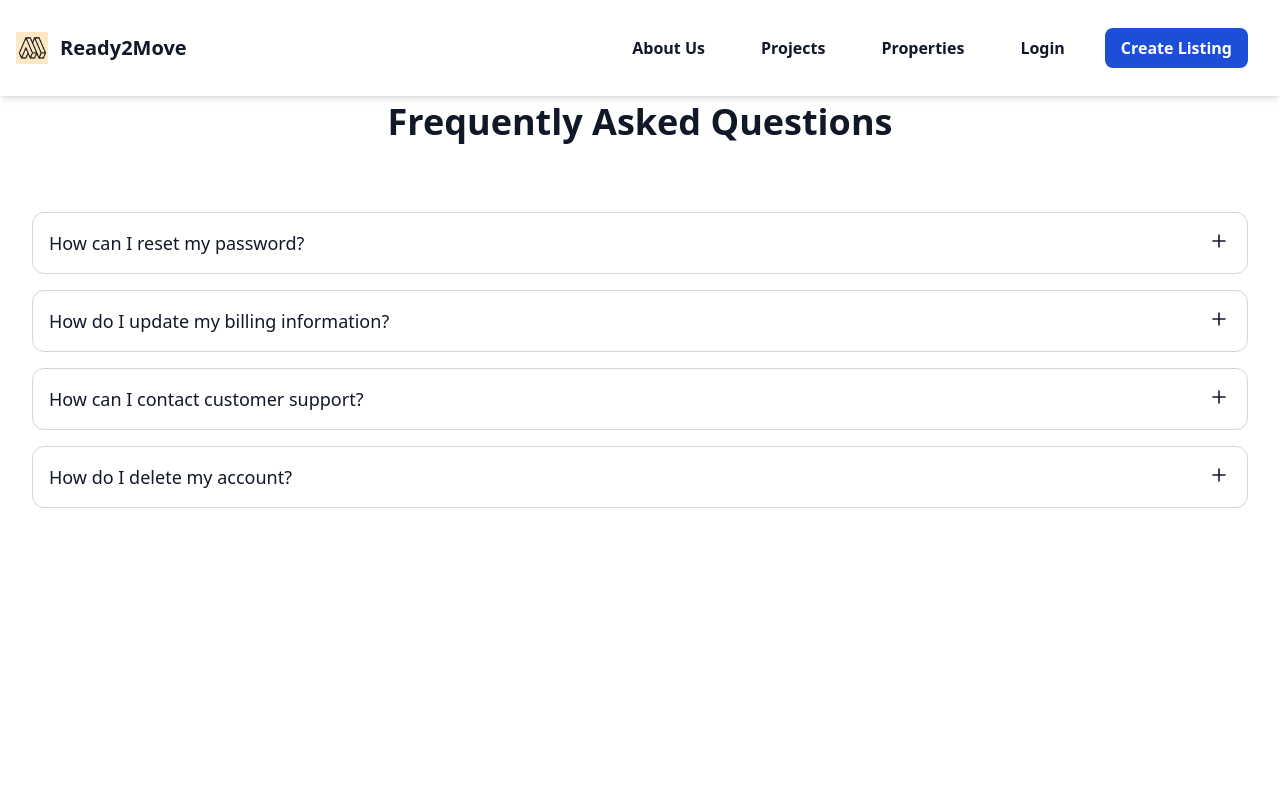
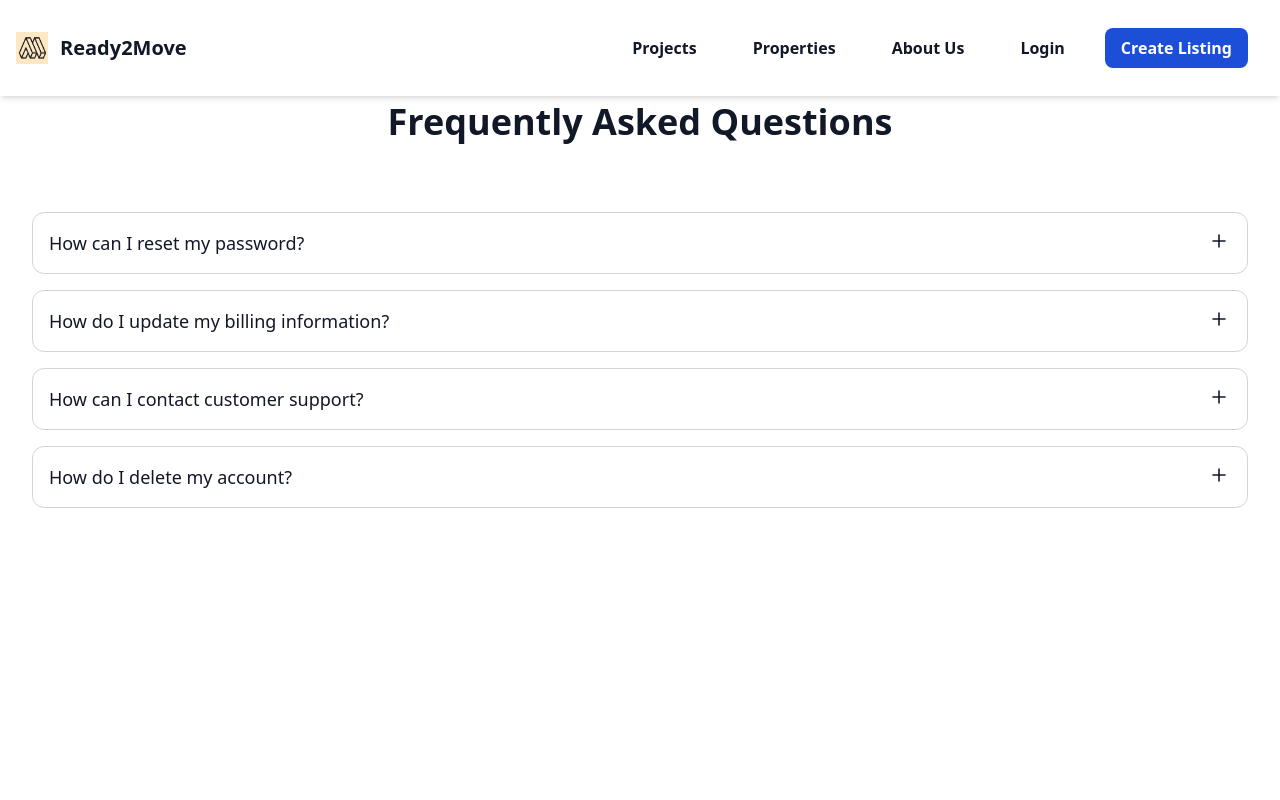
Before and after one commit to pearlorganisation/Ready2Move, a Next.js app: page / in a window 1280 px wide. Shown: the top 800 px of the page. Built offline with nearby package versions, Linux system fonts and the light colour scheme.

Commit message:
changed minor code

```diff
--- a/src/app/properties/page.tsx
+++ b/src/app/properties/page.tsx
@@ -169,7 +169,7 @@ const PropertiesPage = () => {
               className="w-full accent-blue-500 mt-2"
             />
             <p className="text-gray-700 text-sm font-medium mt-2">
-              ${priceRange[0].toLocaleString()} - $
+              Rs. {priceRange[0].toLocaleString()} - $
               {priceRange[1].toLocaleString()}
             </p>
           </div>
@@ -237,7 +237,7 @@ const PropertiesPage = () => {
                   </h3>
                   <p className="text-gray-600 mt-1">📍 {property.location}</p>
                   <p className="text-gray-800 mt-1 font-medium">
-                    💰 ${property.price.toLocaleString()}
+                    💰 Rs. {property.price.toLocaleString()}
                   </p>
                   <p className="text-gray-800 mt-1">
                     🛏 {property.bedrooms} Bedrooms | 🛁 {property.bathrooms}{" "}
--- a/src/components/Header.tsx
+++ b/src/components/Header.tsx
@@ -7,20 +7,56 @@ const Header = () => {
     <header className="fixed top-0 left-0 w-full bg-white shadow-md z-50">
       <nav className="max-w-screen-xl mx-auto px-4 py-3 flex justify-between items-center">
         <Link href="/" className="flex items-center space-x-3">
-          <Image src={logo} className="h-8" alt="Ready2Move Logo" width={32} height={32} />
+          <Image
+            src={logo}
+            className="h-8"
+            alt="Ready2Move Logo"
+            width={32}
+            height={32}
+          />
           <span className="text-xl font-bold text-gray-900">Ready2Move</span>
         </Link>
         <input type="checkbox" id="menu-toggle" className="hidden peer" />
-        <label htmlFor="menu-toggle" className="lg:hidden p-2 text-gray-900 hover:bg-gray-200 rounded-lg cursor-pointer">
-          <svg className="w-6 h-6" fill="none" stroke="currentColor" strokeWidth="2" strokeLinecap="round" strokeLinejoin="round">
+        <label
+          htmlFor="menu-toggle"
+          className="lg:hidden p-2 text-gray-900 hover:bg-gray-200 rounded-lg cursor-pointer"
+        >
+          <svg
+            className="w-6 h-6"
+            fill="none"
+            stroke="currentColor"
+            strokeWidth="2"
+            strokeLinecap="round"
+            strokeLinejoin="round"
+          >
             <path d="M4 6h16M4 12h16M4 18h16" />
           </svg>
         </label>
         <div className="absolute top-16 left-0 w-full bg-white shadow-md p-4 hidden peer-checked:block  lg:flex lg:w-auto lg:relative lg:top-0 lg:bg-transparent lg:shadow-none md:space-x-6">
-          <Link href="/about" className="block py-2 px-4 font-semibold text-gray-900 hover:text-blue-700">About Us</Link>
-          <Link href="/projects" className="block py-2 px-4 font-semibold text-gray-900 hover:text-blue-700">Projects</Link>
-          <Link href="properties" className="block py-2 px-4 font-semibold text-gray-900 hover:text-blue-700">Properties</Link>
-          <Link href="/login" className="block py-2 px-4 font-semibold text-gray-900 hover:text-blue-700">Login</Link>
+          <Link
+            href="/projects"
+            className="block py-2 px-4 font-semibold text-gray-900 hover:text-blue-700"
+          >
+            Projects
+          </Link>
+          <Link
+            href="properties"
+            className="block py-2 px-4 font-semibold text-gray-900 hover:text-blue-700"
+          >
+            Properties
+          </Link>
+          <Link
+            href="/about"
+            className="block py-2 px-4 font-semibold text-gray-900 hover:text-blue-700"
+          >
+            About Us
+          </Link>
+          <Link
+            href="/login"
+            className="block py-2 px-4 font-semibold text-gray-900 hover:text-blue-700"
+          >
+            Login
+          </Link>
           <button className="bg-blue-700 text-white px-4 py-2 rounded-lg font-semibold hover:bg-blue-800 transition w-full md:w-auto">
             Create Listing
           </button>
```
